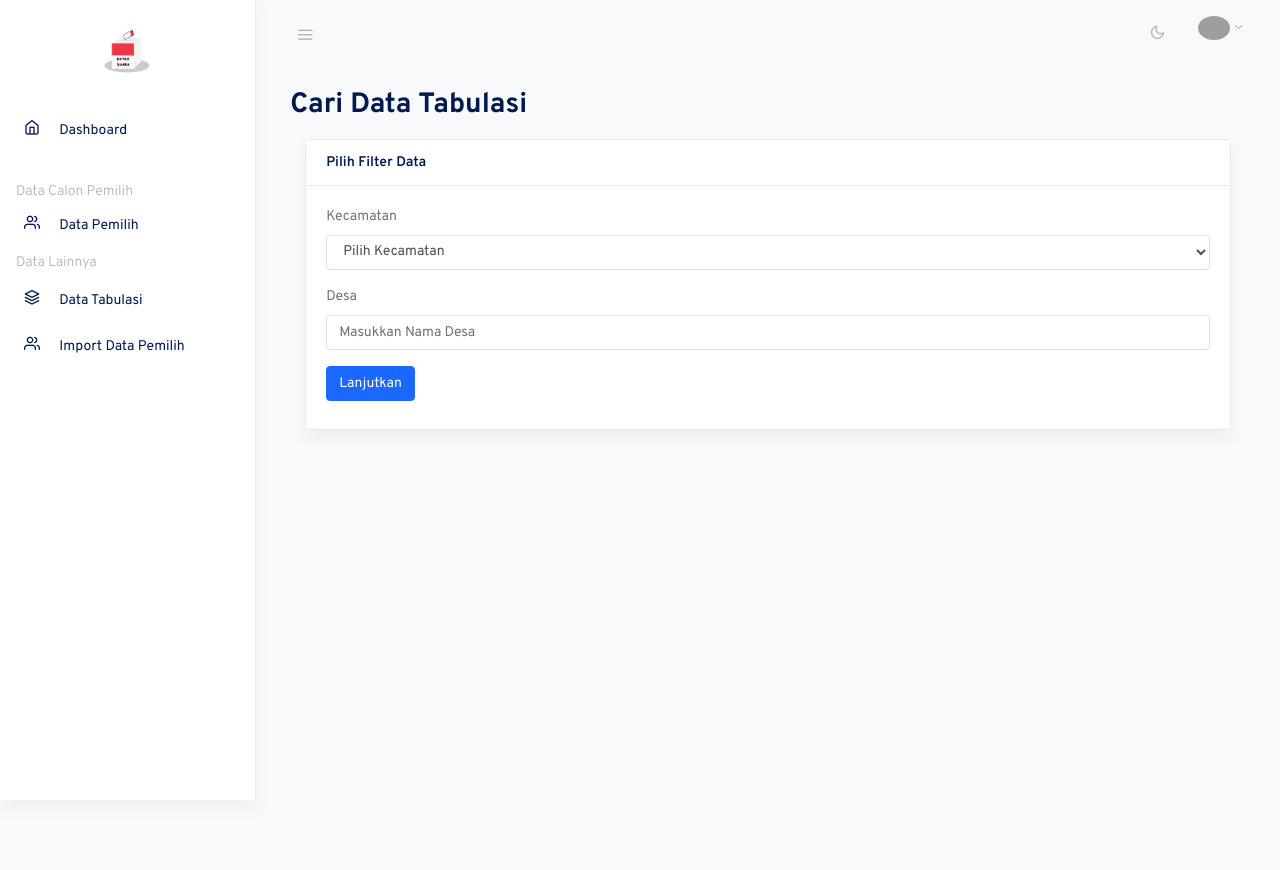
After one commit to rendratry/pemilih, a CodeIgniter 4 app: template app/Views/dashboard/tabulasi_index.php in a window 1280 px wide. The commit adds this page. Run offline with PHP 8.4 and a stand-in for CodeIgniter, Linux system fonts and the light colour scheme; the template is opened without the code that fills it, so the values that code supplies are empty; some libraries are stand-ins or nearby versions; some web fonts are replaced; grey boxes are pictures that could not be loaded.

Commit message:
menambahkan fungsi di submit tabulasi

```diff
--- a/app/Config/Routes.php
+++ b/app/Config/Routes.php
@@ -14,10 +14,13 @@ $routes->group('tabulasi/tps', static function ($routes) {
     $routes->get('', 'TabulasiController::index', ['filter' => 'role:mejayan,saradan']);
     $routes->post('pilih-tps','TabulasiController::selectTps',['filter' => 'role:mejayan,saradan']);
     $routes->post('input-tabulasi','TabulasiController::tabulasi',['filter' => 'role:mejayan,saradan']);
+    $routes->post('input-tabulasi-submit','TabulasiController::tabulasiSubmit',['filter' => 'role:mejayan,saradan']);
 });
 $routes->group('dashboard/admin', static function ($routes) {
     $routes->get('', 'DashboardController::index', ['filter' => 'role:admin']);
     $routes->get('data-pemilih', 'DashboardController::pemilihView', ['filter' => 'role:admin']);
+    $routes->get('data-tabulasi', 'DashboardController::tabulasiView', ['filter' => 'role:admin']);
+    $routes->post('data-tabulasi-detail', 'DashboardController::tabulasiData', ['filter' => 'role:admin']);
     $routes->post('data-pemilih-filter', 'DashboardController::pemilihData', ['filter' => 'role:admin']);
     $routes->post('updatechecklist-data-pemilih', 'DashboardController::updateChecklist', ['filter' => 'role:admin']);
     $routes->get('import', 'DashboardController::importPage', ['filter' => 'role:admin']);
--- a/app/Models/TabulasiModel.php
+++ b/app/Models/TabulasiModel.php
@@ -26,4 +26,10 @@ class TabulasiModel extends Model {
 
         return $builder->get()->getResultArray();
     }
+
+    public function getDataTabulasiByKecamatanDesa($kecamatan, $desa_kelurahan) {
+        return $this->where('kecamatan', $kecamatan)
+                    ->where('desa', $desa_kelurahan)
+                    ->findAll();
+    }
 }
--- /dev/null
+++ b/app/Views/dashboard/tabulasi_index.php
@@ -0,0 +1,54 @@
+<?php echo $this->include('master_partial/dashboard/header'); ?>
+<?php echo $this->include('master_partial/dashboard/top_menu'); ?>
+<?php echo $this->include('master_partial/dashboard/side_menu'); ?>
+<main role="main" class="main-content">
+    <div class="container-fluid">
+        <div class="row justify-content-center">
+            <div class="col-12">
+                <div class="row mb-2">
+                    <div class="col-sm-6">
+                        <h2 class="page-title">Cari Data Tabulasi</h2>
+                    </div>
+                </div>
+                <div class="col-md-12">
+                <div class="card shadow mb-4">
+                  <div class="card-header">
+                    <strong class="card-title">Pilih Filter Data</strong>
+                  </div>
+                  <div class="card-body">
+                    <form method="POST" action="<?=base_url("dashboard/admin/data-tabulasi-detail")?>" onsubmit="disableButton()">
+                                    <div class="form-group mb-3">
+                                        <label for="example-select">Kecamatan</label>
+                                        <select name="kecamatan"
+                                            class="form-control select2">
+                                            <option>Pilih Kecamatan</option>
+                                            <option required value="MEJAYAN">MEJAYAN
+                                            </option>
+                                            <option required value="SARADAN">SARADAN
+                                        </select>
+                                        <div class="invalid-feedback">
+                                        </div>
+                                    </div>
+                                    <div class="form-group mb-3">
+                        <label for="simpleinput">Desa</label>
+                        <input type="text" id="simpleinput" placeholder="Masukkan Nama Desa" name="desa" class="form-control" required>
+                      </div>
+                      <div id="formContainer">
+                      <!-- Kontainer untuk menampilkan elemen form -->
+                      </div>
+                      <div class="form-group mb-2">
+                        <button id="submitBtn" type="submit" class="btn btn-primary">Lanjutkan</button>
+                      </div>
+                    </form>
+                  </div>
+                </div>
+                </div>
+                <!-- end section -->
+            </div>
+            <!-- .col-12 -->
+        </div>
+        <!-- .row -->
+    </div>
+    <!-- .container-fluid -->
+</main>
+<?php echo $this->include('master_partial/dashboard/footer'); ?>
--- a/app/Views/master_partial/dashboard/side_menu.php
+++ b/app/Views/master_partial/dashboard/side_menu.php
@@ -33,6 +33,14 @@
         </p>
         <ul class="navbar-nav flex-fill w-100 mb-2">
             <li class="nav-item w-100">
+                <a class="nav-link" href="<?=base_url('dashboard/admin/data-tabulasi')?>">
+                    <i class="fe fe-layers fe-16"></i>
+                    <span class="ml-3 item-text">Data Tabulasi</span>
+                </a>
+            </li>
+        </ul>
+        <ul class="navbar-nav flex-fill w-100 mb-2">
+            <li class="nav-item w-100">
                 <a class="nav-link" href="<?=base_url('dashboard/admin/import')?>">
                     <i class="fe fe-users fe-16"></i>
                     <span class="ml-3 item-text">Import Data Pemilih</span>
```
Also changed, not shown: app/Controllers/DashboardController.php (+26 -0 lines), app/Controllers/TabulasiController.php (+49 -0 lines), app/Views/dashboard/tabulasi.php (added, +57 -0 lines), app/Views/user/index.php (+6 -1 lines), app/Views/user/input_tabulasi.php (+18 -1 lines), app/Views/user/pilih_tps.php (+8 -1 lines), public/tabulasi_assets/1703004068_a6adc84bb0a59bf985e7.png (added), public/tabulasi_assets/1703004301_0cf38182ab75884529f2.png (added), public/tabulasi_assets/1703004453_b0324554e40f5ad78e83.png (added), public/tabulasi_assets/1703004600_bd01c90c0b1e54edf837.png (added), public/tabulasi_assets/1703004696_28e3e2692516ce115ed6.png (added), public/tabulasi_assets/index.html (added).
